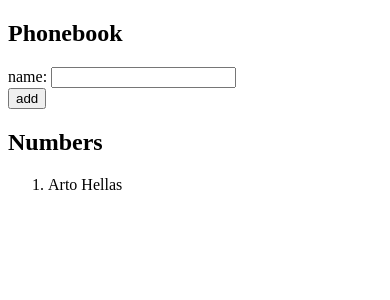
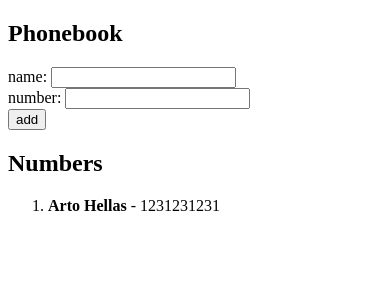
Before and after one commit to jump3rhood/fso-part2, a React (Create React App) app in the folder thephonebook/: page / in a window 390 px wide. Shown: the top 300 px of the page. Built offline with nearby package versions, Linux system fonts and the light colour scheme.

Commit message:
ex 2.8 the phone book step3 - add functionality for adding numbers

```diff
--- a/thephonebook/src/App.js
+++ b/thephonebook/src/App.js
@@ -2,9 +2,10 @@ import { useState } from 'react'
 
 const App = () => {
   const [persons, setPersons] = useState([
-    { name: 'Arto Hellas' }
+    { name: 'Arto Hellas', number: 1231231231 }
   ])
   const [newName, setNewName] = useState('')
+  const [newNumber, setNewNumber] = useState('');
 
   const addPerson = (evt) => {
     evt.preventDefault();
@@ -15,10 +16,12 @@ const App = () => {
       return;
     }
     const newPersonObject = {
-      name: newName
+      name: newName,
+      number: newNumber
     };
     setPersons(persons.concat(newPersonObject));
     setNewName('');
+    setNewNumber('');
   }
   return (
     <div>
@@ -28,12 +31,15 @@ const App = () => {
           name: <input value={newName} onChange={(e)=> setNewName(e.target.value) }/>
         </div>
         <div>
+          number: <input value={newNumber} onChange={(e)=> setNewNumber(e.target.value) }/>
+        </div>
+        <div>
           <button type="submit">add</button>
         </div>
       </form>
       <h2>Numbers</h2>
       <ol>
-        {persons.map(person => <li key={person.name}>{person.name}</li>)}
+        {persons.map(person => <li key={person.name}><strong>{person.name}</strong> - {person.number}</li>)}
       </ol>
     </div>
   )
```
